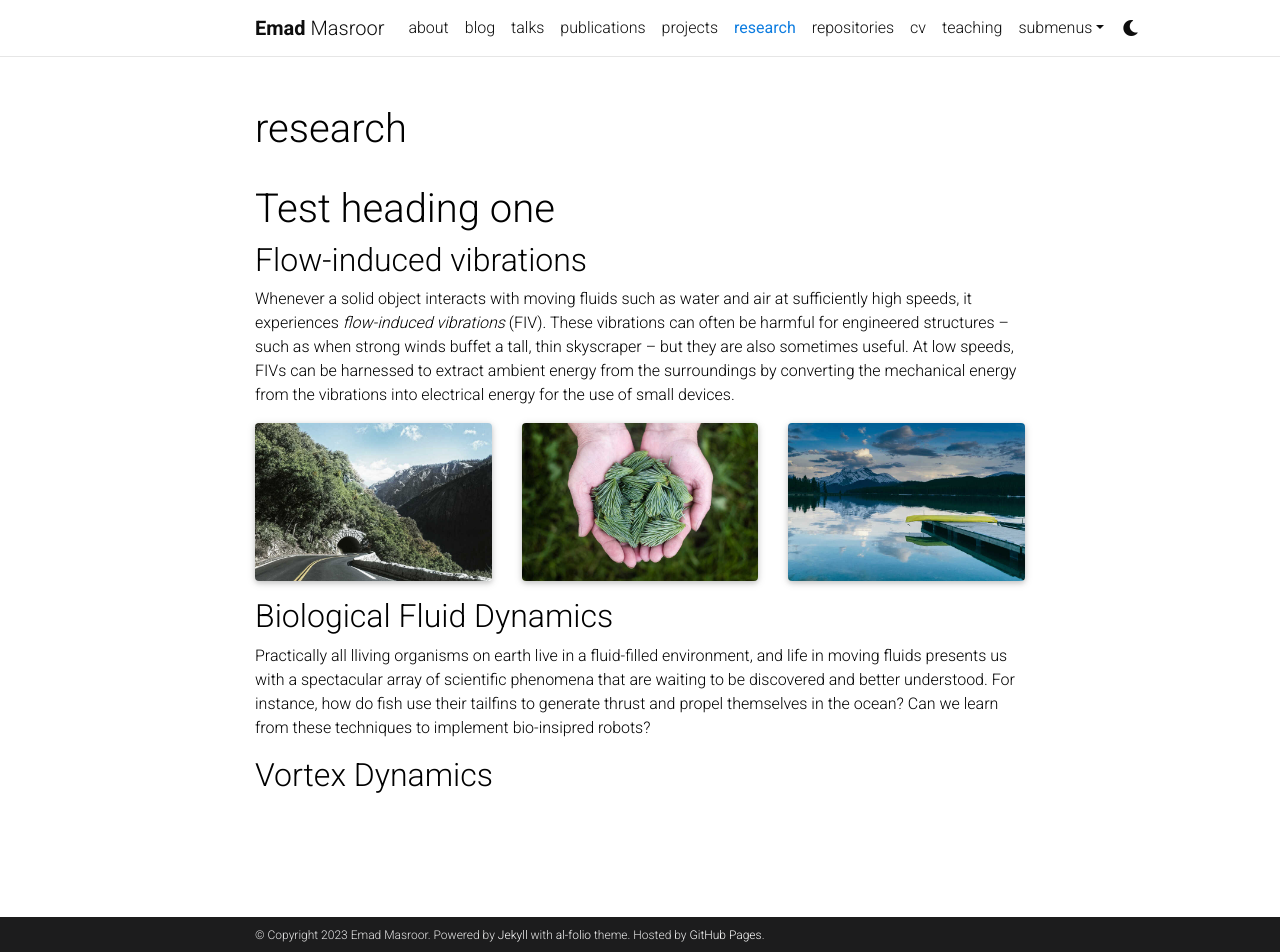
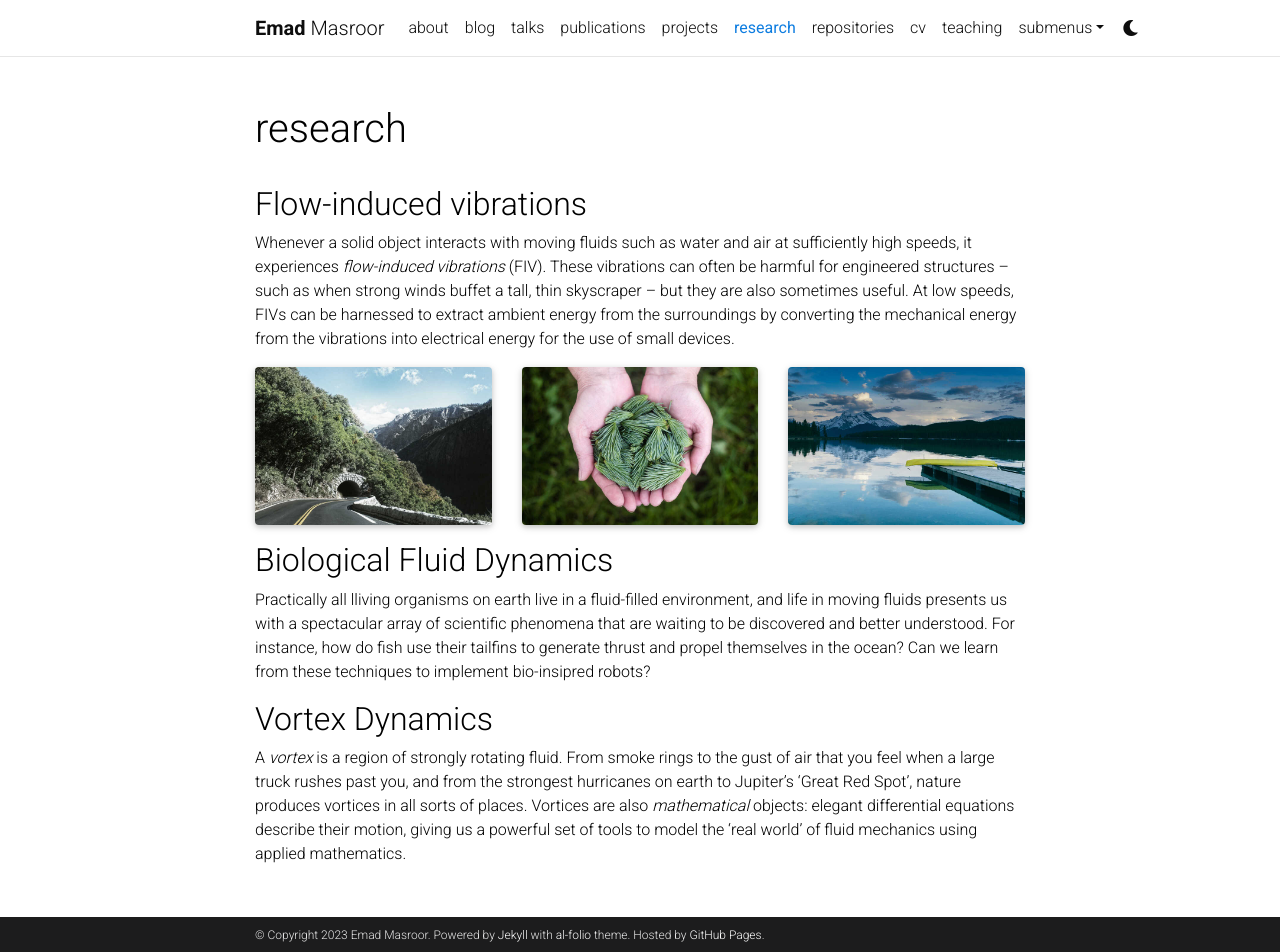
Before and after one commit to Emadmasroor/emadmasroor.github.io, a Jekyll site: the page built from _pages/research.md, in a window 1280 px wide and 952 px high. Built offline with Jekyll 4.4.1, drawn with Linux system fonts in a browser that asks for light colours; full-size pictures stand in for the smaller copies a plugin makes; comment, search, counter and statistics services are not loaded; a style sheet for code colours, icons or effects is not loaded.

Commit message:
some changes

```diff
--- a/_pages/research.md
+++ b/_pages/research.md
@@ -8,8 +8,6 @@ nav_order: 2
 display_categories: [work, fun]
 horizontal: false
 ---
-
-# Test heading one
 
 ## Flow-induced vibrations
 
@@ -36,3 +34,5 @@ Practically all lliving organisms on earth live in a fluid-filled environment, a
 
 
 ## Vortex Dynamics
+
+A _vortex_ is a region of strongly rotating fluid. From smoke rings to the gust of air that you feel when a large truck rushes past you, and from the strongest hurricanes on earth to Jupiter's 'Great Red Spot', nature produces vortices in all sorts of places. Vortices are also _mathematical_ objects: elegant differential equations describe their motion, giving us a powerful set of tools to model the 'real world' of fluid mechanics using applied mathematics.
```
Also changed, not shown: 1 other file.
